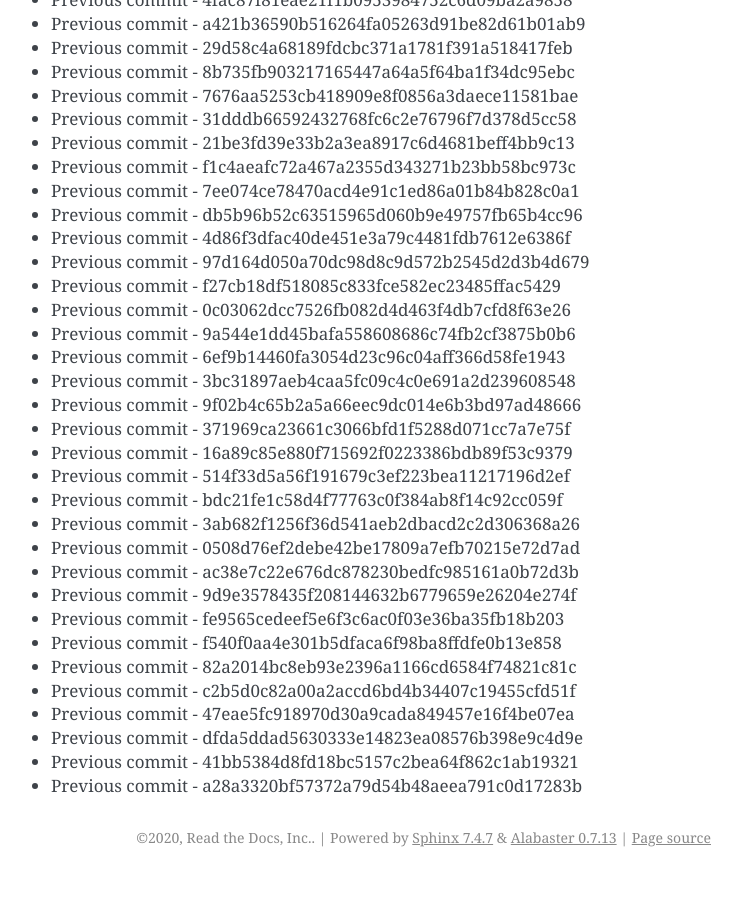
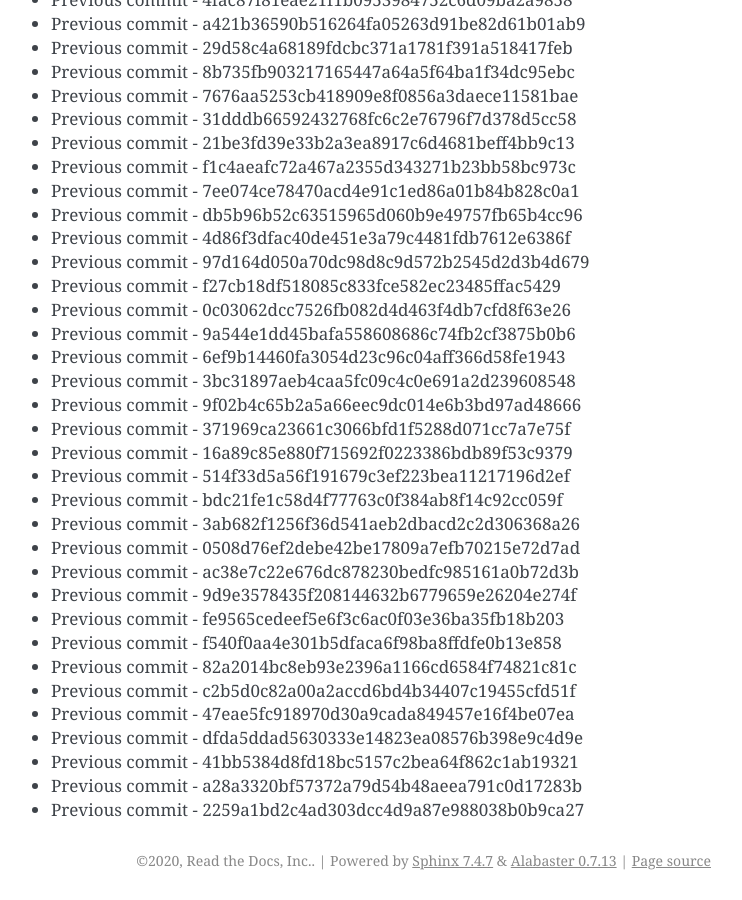
Before and after one commit to readthedocs/rtd-git-stresstest, a Sphinx documentation site: the page built from docs/updates.rst, in a window 1280 px wide and 900 px high, scrolled down 25499 px. Shown: the whole window, without its empty margins (399-1141 px from the left). Built offline with Sphinx 7.4.7, drawn with Linux system fonts in a browser that asks for light colours; before the commit the page ends 26376 px from its top, so only the background shows below that.

Commit message:
Generating commit from previous: 2259a1bd2c4ad303dcc4d9a87e988038b0b9ca27

```diff
--- a/docs/updates.rst
+++ b/docs/updates.rst
@@ -1103,3 +1103,4 @@ It can be tested for any performance characteristics.
 * Previous commit - dfda5ddad5630333e14823ea08576b398e9c4d9e
 * Previous commit - 41bb5384d8fd18bc5157c2bea64f862c1ab19321
 * Previous commit - a28a3320bf57372a79d54b48aeea791c0d17283b
+* Previous commit - 2259a1bd2c4ad303dcc4d9a87e988038b0b9ca27
```
